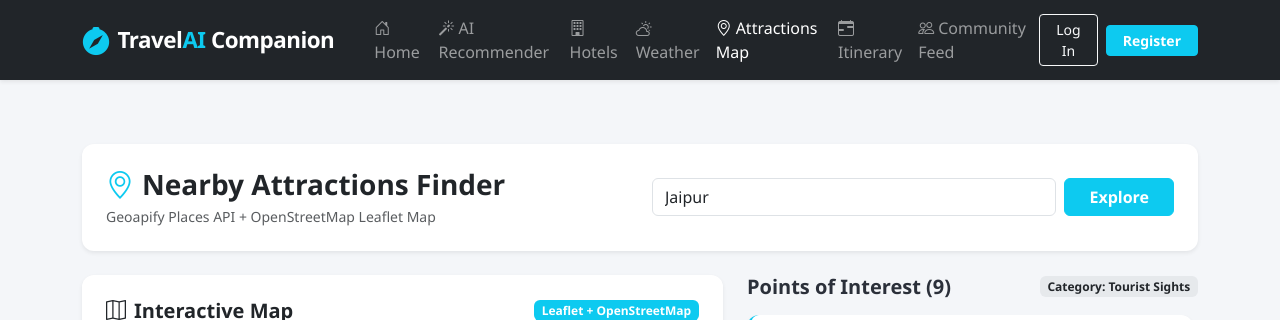
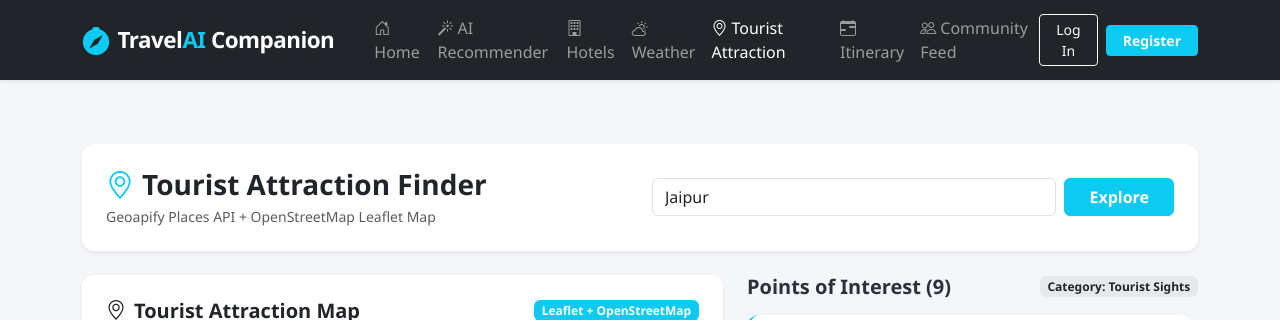
Before and after one commit to siddhi57/TravelAI, a Flask app: page /attractions in a window 1280 px wide. Shown: the top 320 px of the page. Run offline with Flask 3, Linux system fonts and the light colour scheme; data that the repository does not hold is empty; parts of the project's set-up code (start-up, migrations or seed data) failed here and were passed over.

Commit message:
Rename attraction map to tourist attraction across navigation, templates, and routes

```diff
--- a/app.py
+++ b/app.py
@@ -291,6 +291,7 @@ def weather():
 
 
 @app.route('/attractions')
+@app.route('/tourist-attractions')
 def attractions_map():
     destination_name = request.args.get('destination', 'Jaipur').strip()
 
@@ -301,6 +302,8 @@ def attractions_map():
                            destination=destination_name,
                            coords=coords,
                            attractions=attraction_list)
+
+app.add_url_rule('/tourist-attractions', endpoint='tourist_attraction', view_func=attractions_map)
 
 
 @app.route('/itinerary', methods=['GET', 'POST'])
--- a/templates/attractions_map.html
+++ b/templates/attractions_map.html
@@ -1,6 +1,6 @@
 {% extends "base.html" %}
 
-{% block title %}Attractions in {{ destination }} — TravelAI Companion{% endblock %}
+{% block title %}Tourist Attractions in {{ destination }} — TravelAI Companion{% endblock %}
 
 {% block content %}
 <div class="container py-4">
@@ -9,12 +9,12 @@
         <div class="card-body p-4">
             <div class="row align-items-center gy-3">
                 <div class="col-md-6">
-                    <h3 class="fw-bold mb-1"><i class="bi bi-geo-alt text-info me-2"></i>Nearby Attractions Finder</h3>
+                    <h3 class="fw-bold mb-1"><i class="bi bi-geo-alt text-info me-2"></i>Tourist Attraction Finder</h3>
                     <p class="text-muted small mb-0">Geoapify Places API + OpenStreetMap Leaflet Map</p>
                 </div>
                 <div class="col-md-6">
                     <form method="GET" action="{{ url_for('attractions_map') }}" class="d-flex gap-2">
-                        <input type="text" name="destination" class="form-control" value="{{ destination }}" placeholder="Search destination attractions..." required>
+                        <input type="text" name="destination" class="form-control" value="{{ destination }}" placeholder="Search destination tourist attractions..." required>
                         <button type="submit" class="btn btn-info text-white px-4 fw-bold">Explore</button>
                     </form>
                 </div>
@@ -29,7 +29,7 @@
             <div class="card shadow-sm p-3 h-100">
                 <div class="card-body p-0 d-flex flex-column">
                     <div class="d-flex justify-content-between align-items-center mb-2 px-2 pt-2">
-                        <h5 class="fw-bold mb-0"><i class="bi bi-map me-2"></i>Interactive Map</h5>
+                        <h5 class="fw-bold mb-0"><i class="bi bi-geo-alt me-2"></i>Tourist Attraction Map</h5>
                         <span class="badge bg-info text-white">Leaflet + OpenStreetMap</span>
                     </div>
                     <div id="attractionsMap" class="map-container flex-grow-1"></div>
--- a/templates/base.html
+++ b/templates/base.html
@@ -78,8 +78,8 @@
                             </a>
                         </li>
                         <li class="nav-item">
-                            <a class="nav-link {% if request.endpoint == 'attractions_map' %}active{% endif %}" href="{{ url_for('attractions_map') }}">
-                                <i class="bi bi-geo-alt me-1"></i>Attractions Map
+                            <a class="nav-link {% if request.endpoint in ('attractions_map', 'tourist_attraction') %}active{% endif %}" href="{{ url_for('attractions_map') }}">
+                                <i class="bi bi-geo-alt me-1"></i>Tourist Attraction
                             </a>
                         </li>
                         <li class="nav-item">
--- a/templates/recommendations.html
+++ b/templates/recommendations.html
@@ -95,7 +95,7 @@
                                             <i class="bi bi-building me-1"></i>Hotels
                                         </a>
                                         <a href="{{ url_for('attractions_map', destination=item.name) }}" class="btn btn-sm btn-outline-info">
-                                            <i class="bi bi-map me-1"></i>Attractions Map
+                                            <i class="bi bi-geo-alt me-1"></i>Tourist Attraction
                                         </a>
                                         <a href="{{ url_for('itinerary', destination=item.name) }}" class="btn btn-sm btn-outline-primary">
                                             <i class="bi bi-calendar-range me-1"></i>Plan Itinerary
```
Also changed, not shown: templates/index.html (+4 -4 lines), tests/test_app.py (+5 -0 lines), README.md.
